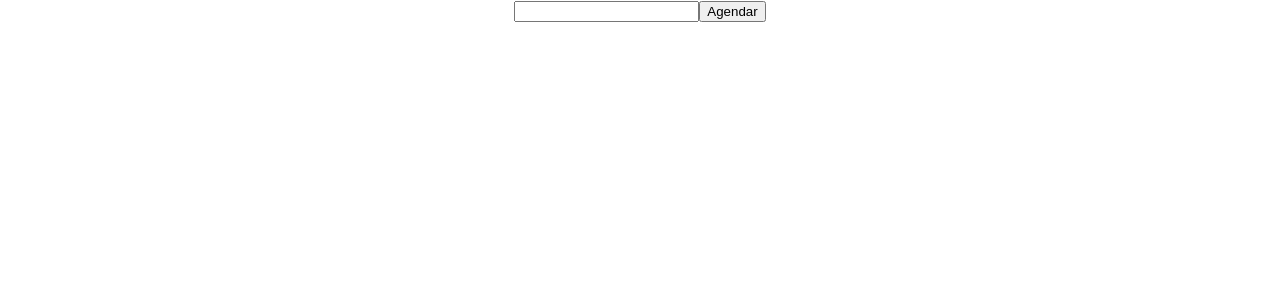
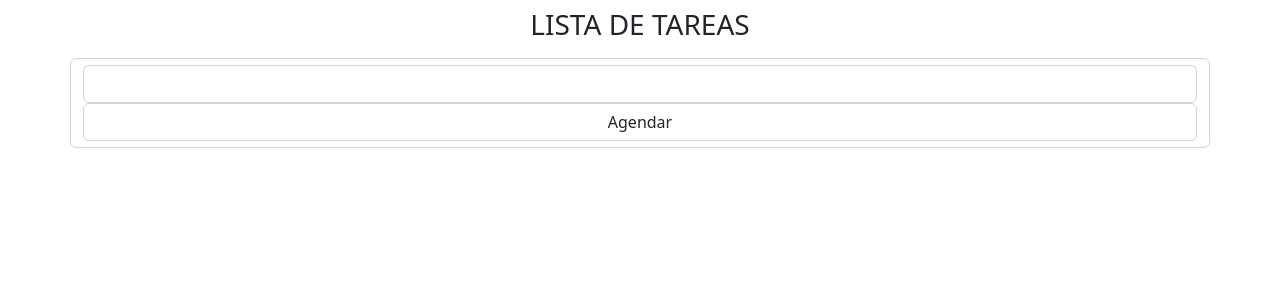
Before and after one commit to noeliamodica/React_ProyectoAgendaconBootstrap, a React (Create React App) app: page / in a window 1280 px wide. Shown: the top 300 px of the page. Built offline with nearby package versions, Linux system fonts and the light colour scheme.

Commit message:
instalo bootstrap y react bootstrap y genero los primeros estilos

```diff
--- a/package.json
+++ b/package.json
@@ -6,7 +6,9 @@
     "@testing-library/jest-dom": "^5.16.5",
     "@testing-library/react": "^13.4.0",
     "@testing-library/user-event": "^13.5.0",
+    "bootstrap": "^5.2.3",
     "react": "^18.2.0",
+    "react-bootstrap": "^2.7.2",
     "react-dom": "^18.2.0",
     "react-scripts": "5.0.1",
     "web-vitals": "^2.1.4"
--- a/src/App.js
+++ b/src/App.js
@@ -1,11 +1,15 @@
-
+import 'bootstrap/dist/css/bootstrap.min.css';
 import './App.css';
 import AgendaGrid from './components/AgendaGrid';
 
 function App() {
   return (
-    <div className="App">
+    <div className="container">
+      <h3 className="text-center p-2">LISTA DE TAREAS</h3>
+        <div className="row">
         <AgendaGrid />
+
+        </div>
     </div>
   );
 }
--- a/src/components/AgendaGrid.js
+++ b/src/components/AgendaGrid.js
@@ -1,4 +1,5 @@
 import { useState } from 'react'
+import 'bootstrap/dist/css/bootstrap.min.css';
 
 export default function AgendaGrid (){
 
@@ -25,10 +26,11 @@ export default function AgendaGrid (){
 
 
     return (
-        <div>
+        <div className="form-control">
             <form onSubmit={handleSubmit}>
-              <input onChange={handleChange}  value={title}/>
-              <input type="submit"
+              <input className="form-control" onChange={handleChange}  value={title}/>
+              <input className="form-control"
+                      type="submit"
                       value="Agendar"
                       onClick={handleSubmit}/>
 
```
Also changed, not shown: 1 other file (tests, documents, lock files or other folders).
